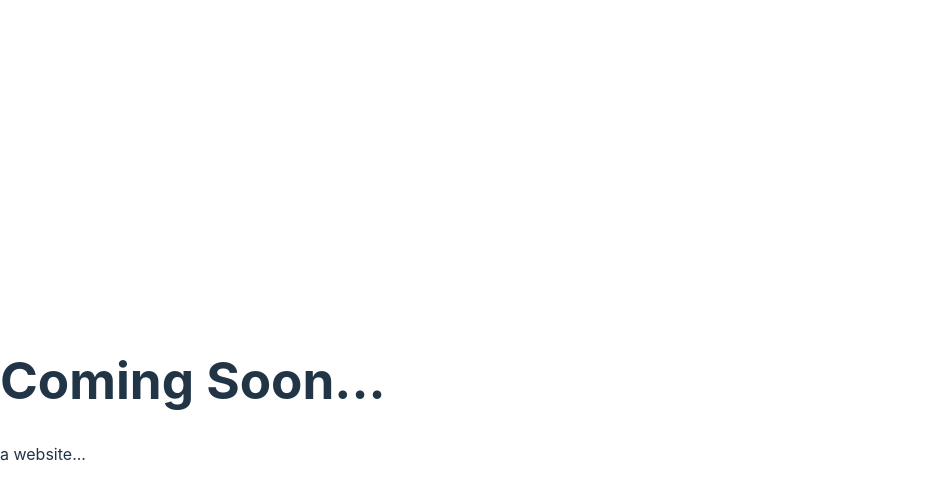
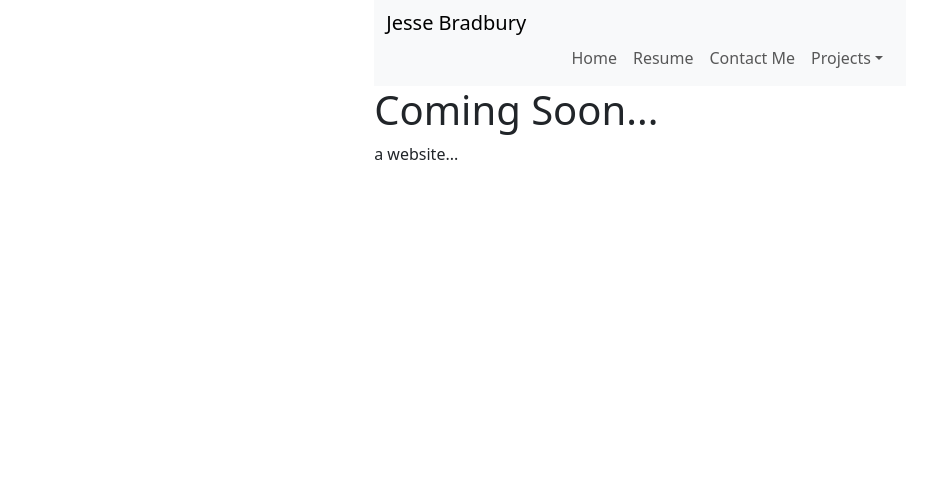
Before and after one commit to JesseBradbury/WebDev-Portfolio, a React (Vite) app: page / in a window 1280 px wide. Shown: the top 500 px of the page, without its empty margins (0-945 px from the left). Built offline with nearby package versions, Linux system fonts and the light colour scheme.

Commit message:
Working on NavBar formatting

```diff
--- a/package.json
+++ b/package.json
@@ -11,8 +11,9 @@
     "preview": "vite preview"
   },
   "dependencies": {
-    "bootstrap": "^5.2.3",
+    "bootstrap": "^5.3.3",
     "react": "^18.2.0",
+    "react-bootstrap": "^2.10.2",
     "react-dom": "^18.2.0",
     "react-router-dom": "^6.22.3"
   },
--- a/src/App.jsx
+++ b/src/App.jsx
@@ -2,6 +2,7 @@ import { useState } from 'react'
 import reactLogo from './assets/react.svg'
 import viteLogo from '/vite.svg'
 import './App.css'
+import 'bootstrap/dist/css/bootstrap.min.css';
 
 function App() {
   const [count, setCount] = useState(0)
--- /dev/null
+++ b/src/components/NavBar.jsx
@@ -0,0 +1,45 @@
+import Container from 'react-bootstrap/Container';
+import Nav from 'react-bootstrap/Nav';
+import Navbar from 'react-bootstrap/Navbar';
+import NavDropdown from 'react-bootstrap/NavDropdown';
+import Row from 'react-bootstrap/Row';
+import Col from 'react-bootstrap/Col';
+
+function HomeNavigation() {
+    return (
+        <Navbar expand="lg" className="bg-body-tertiary">
+            <Container fluid>
+                <Row>
+                    <Col lg={{ span: 4 }}>
+                        <Navbar.Brand href="#home">Jesse Bradbury</Navbar.Brand>
+                    </Col>
+                    <Col lg={{ offset: 4 }}>
+                        <Navbar.Toggle aria-controls="basic-navbar-nav" />
+                        <Navbar.Collapse id="basic-navbar-nav">
+                            <Nav className="me-auto">
+                                <Nav.Link href="#home">Home</Nav.Link>
+
+                                <Nav.Link href="#resume">Resume</Nav.Link>
+
+                                <Nav.Link href="#contact">Contact Me</Nav.Link>
+                                <NavDropdown title="Projects" id="basic-nav-dropdown">
+                                    <NavDropdown.Item href="#action/3.1">Project 1</NavDropdown.Item>
+                                    <NavDropdown.Item href="#action/3.2">
+                                        Project 2
+                                    </NavDropdown.Item>
+                                    <NavDropdown.Item href="#action/3.3">Project 3</NavDropdown.Item>
+                                    <NavDropdown.Divider />
+                                    <NavDropdown.Item href="#action/3.4">
+                                        See All
+                                    </NavDropdown.Item>
+                                </NavDropdown>
+                            </Nav>
+                        </Navbar.Collapse>
+                    </Col>
+                </Row>
+            </Container>
+        </Navbar>
+    );
+}
+
+export default HomeNavigation;
--- a/src/index.css
+++ b/src/index.css
@@ -25,10 +25,10 @@ a:hover {
 
 body {
   margin: 0;
-  display: flex;
+  /* display: flex; */
   place-items: center;
-  min-width: 320px;
-  min-height: 100vh;
+  /* min-width: 320px;
+  min-height: 100vh; */
 }
 
 h1 {
--- a/src/main.jsx
+++ b/src/main.jsx
@@ -8,6 +8,7 @@ import {
   RouterProvider,
 } from "react-router-dom";
 import './index.css'
+import 'bootstrap/dist/css/bootstrap.min.css';
 
 const router = createBrowserRouter([
   {
--- a/src/routes/root.jsx
+++ b/src/routes/root.jsx
@@ -1,8 +1,11 @@
+import Navbar from '../components/NavBar';
+
 export default function Root() {
     return (
-      <>
-        <h1>Coming Soon...</h1>
-        <p>a website...</p>
-      </>
+        <>
+            <Navbar />
+            <h1>Coming Soon...</h1>
+            <p>a website...</p>
+        </>
     );
-  }
+}
```
Also changed, not shown: 1 other file (tests, documents, lock files or other folders).
